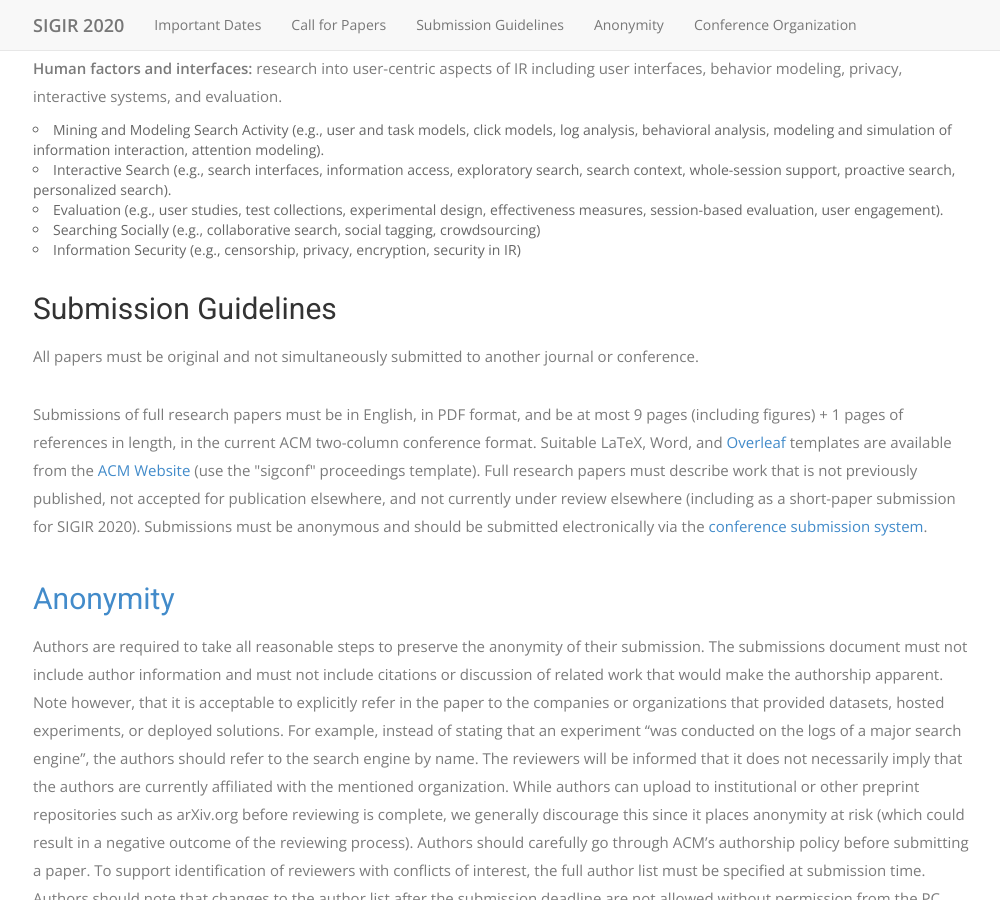
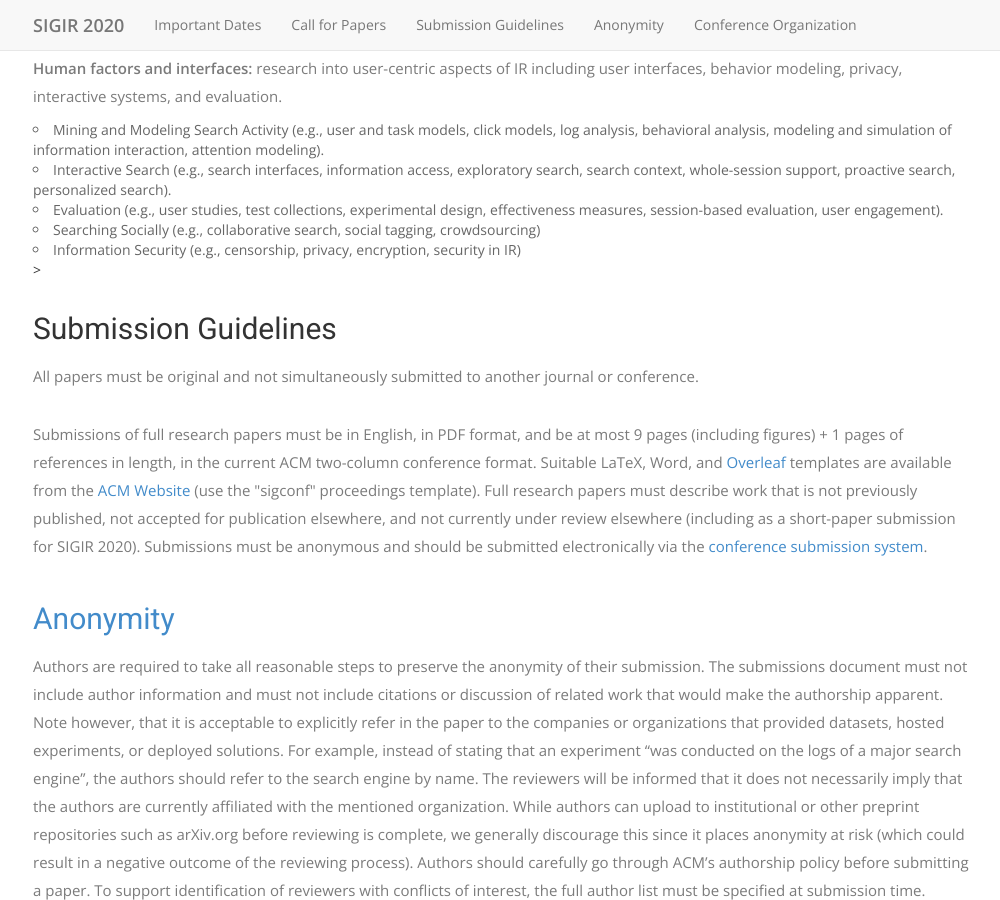
Before and after one commit to LongPhilXia/testLandingPage, a Jekyll site: the page built from index.html, in a window 1280 px wide and 900 px high, scrolled down 2610 px. Shown: the whole window, without its empty margins (37-1037 px from the left). Built offline with Jekyll 4.4.1, drawn with Linux system fonts in a browser that asks for light colours; nearby versions of some CDN libraries; some web fonts are replaced.

Commit message:
Update index.html

```diff
--- a/index.html
+++ b/index.html
@@ -199,7 +199,9 @@
                   </ul>
               </div>
 
-              <div id="submission_guidelines">
+              <div id="submission_guidelines"></div>>
+
+              <div>
                   <h2>Submission Guidelines</h2>
 
                   <p>All papers must be original and not simultaneously submitted to another journal or conference.</p>
```
